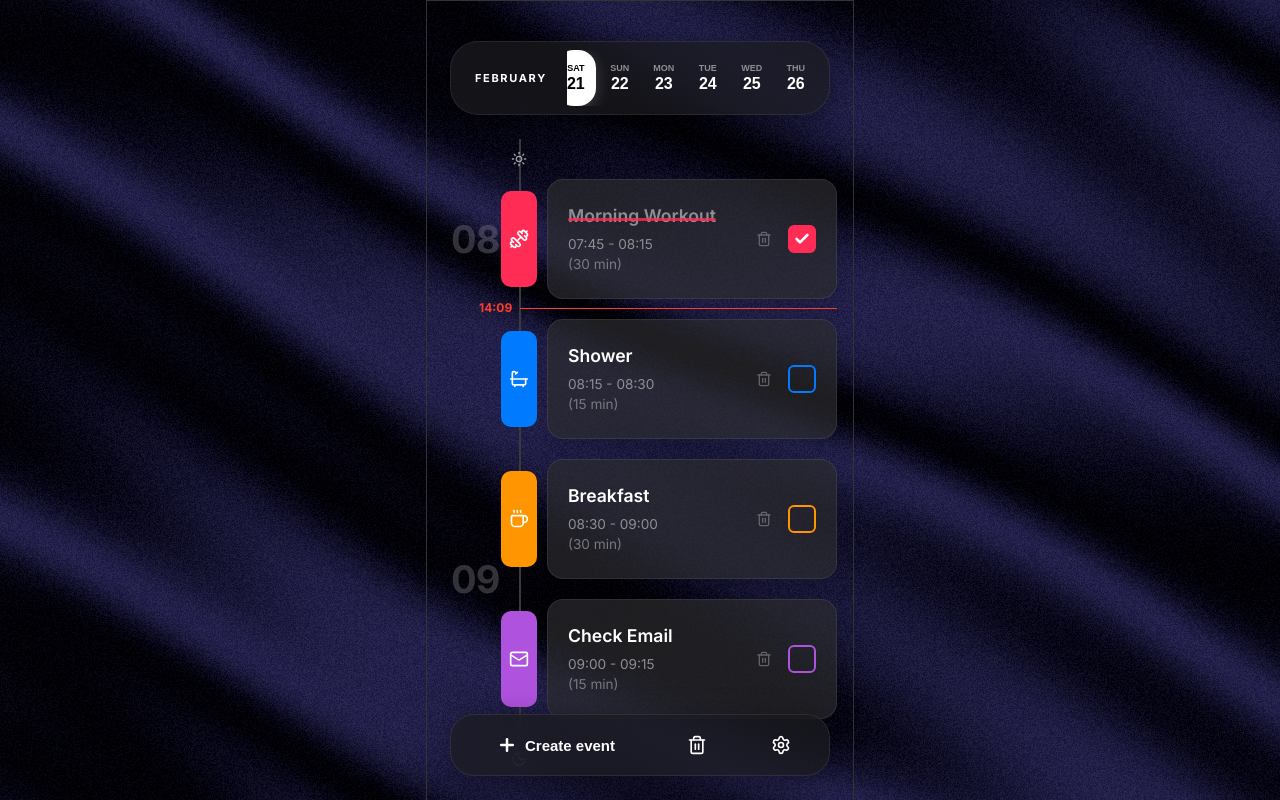
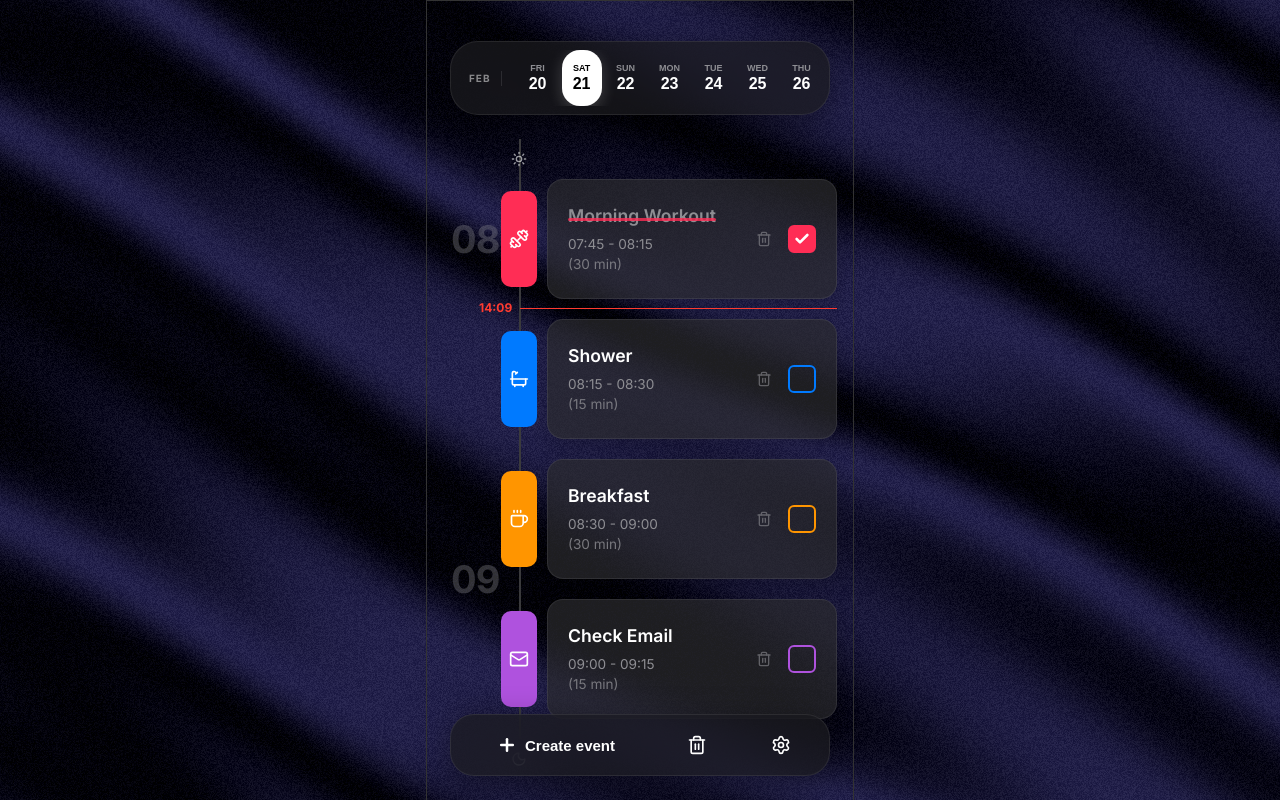
Before and after one commit to Johndenisnyagah/unfold, a React (Vite) app: page / in a window 1280 px wide. Shown: the top 800 px of the page. Built offline with nearby package versions, Linux system fonts and the light colour scheme.

Commit message:
feat: refine calendar centering, fix scroll animations, and polish UI transparency

```diff
--- a/src/App.tsx
+++ b/src/App.tsx
@@ -263,7 +263,8 @@ function App() {
         left: 0,
         right: 0,
         bottom: 0,
-        zIndex: -1
+        zIndex: -1,
+        pointerEvents: 'none'
       }}>
         <Silk
           speed={3}
@@ -278,6 +279,7 @@ function App() {
         padding: '40px 16px',
         minHeight: '100vh',
         position: 'relative',
+        zIndex: 1,
         display: 'flex',
         flexDirection: 'column',
         gap: '24px'
--- a/src/components/CalendarPill.tsx
+++ b/src/components/CalendarPill.tsx
@@ -8,6 +8,7 @@ interface CalendarPillProps {
 
 const CalendarPill: React.FC<CalendarPillProps> = ({ selectedDate, onDateSelect }) => {
     const scrollRef = useRef<HTMLDivElement>(null);
+    const containerRef = useRef<HTMLDivElement>(null);
     const today = new Date();
 
     // Generate 30 days (14 before today, today, 15 after today)
@@ -28,33 +29,42 @@ const CalendarPill: React.FC<CalendarPillProps> = ({ selectedDate, onDateSelect
     // Auto-center the selected date
     useEffect(() => {
         const centerDate = (behavior: ScrollBehavior = 'smooth') => {
-            if (scrollRef.current) {
-                const container = scrollRef.current;
-                const activeItem = container.querySelector('[data-active="true"]') as HTMLElement;
+            if (scrollRef.current && containerRef.current) {
+                const scrollArea = scrollRef.current;
+                const pill = containerRef.current;
+                const activeItem = scrollArea.querySelector('[data-active="true"]') as HTMLElement;
+
                 if (activeItem) {
-                    const scrollLeft = activeItem.offsetLeft - container.offsetWidth / 2 + activeItem.offsetWidth / 2;
-                    container.scrollTo({ left: scrollLeft, behavior });
+                    // Calculate center relative to the entire PILL, not just the scroll div
+                    // This ensures the active date is in the visual center of the component
+                    const itemCenter = activeItem.offsetLeft + activeItem.offsetWidth / 2;
+                    const pillCenter = pill.offsetWidth / 2;
+
+                    // We need to account for the fact that scrollRef might be offset by the Month label
+                    const scrollAreaOffset = scrollArea.offsetLeft;
+
+                    const scrollLeft = itemCenter - (pillCenter - scrollAreaOffset);
+                    scrollArea.scrollTo({ left: scrollLeft, behavior });
                 }
             }
         };
 
-        // Initial mount: use 'auto' for instant centering
         if (isFirstRender.current) {
             centerDate('auto');
-            // Small delay to ensure layout has settled on mount
             const timer = setTimeout(() => centerDate('auto'), 50);
             isFirstRender.current = false;
             return () => clearTimeout(timer);
         } else {
-            // Subsequent changes: use 'smooth'
             centerDate('smooth');
         }
     }, [selectedDate]);
 
-    const monthName = selectedDate.toLocaleDateString('en-US', { month: 'long' }).toUpperCase();
+    const monthName = selectedDate.toLocaleDateString('en-US', { month: 'short' }).toUpperCase();
 
     return (
-        <div style={{
+        <div
+            ref={containerRef}
+            style={{
                 backgroundColor: 'rgba(28, 28, 30, 0.7)',
                 backdropFilter: 'blur(20px)',
                 WebkitBackdropFilter: 'blur(20px)',
@@ -68,18 +78,21 @@ const CalendarPill: React.FC<CalendarPillProps> = ({ selectedDate, onDateSelect
                 width: '100%',
                 maxWidth: '380px',
                 margin: '0 auto',
-            overflow: 'hidden'
+                overflow: 'hidden',
+                position: 'relative'
+            }}
+        >
+            {/* Elegant Side Label: Month Name */}
+            <div style={{
+                color: 'rgba(255, 255, 255, 0.5)',
+                fontSize: '10px',
+                fontWeight: '900',
+                padding: '0 10px 0 6px',
+                letterSpacing: '0.1em',
+                borderRight: '1px solid rgba(255,255,255,0.1)',
+                whiteSpace: 'nowrap',
+                flexShrink: 0
             }}>
-            {/* Desktop Label: Month Name */}
-            <div style={{
-                color: 'white',
-                fontSize: '11px',
-                fontWeight: '800',
-                padding: '0 12px',
-                letterSpacing: '0.15em',
-                display: 'none',
-                whiteSpace: 'nowrap'
-            }} className="desktop-only">
                 {monthName}
             </div>
 
@@ -195,11 +208,8 @@ const CalendarPill: React.FC<CalendarPillProps> = ({ selectedDate, onDateSelect
                 .hide-scrollbar::-webkit-scrollbar {
                     display: none;
                 }
-                @media (min-width: 400px) {
-                    .desktop-only { display: block !important; }
-                }
             `}</style>
-        </div>
+        </div >
     );
 };
 
--- a/src/components/EventCard.tsx
+++ b/src/components/EventCard.tsx
@@ -36,10 +36,9 @@ const EventCard: FC<EventCardProps> = ({ event, index = 0, hasConflict = false,
         <motion.div
             initial={{ opacity: 0, x: -30, filter: 'blur(10px)' }}
             whileInView={{ opacity: 1, x: 0, filter: 'blur(0px)' }}
-            viewport={{ once: false, amount: 0.2 }}
+            viewport={{ once: false, amount: 0.1 }}
             transition={{
-                duration: 0.8,
-                delay: index * 0.1,
+                duration: 0.7,
                 ease: [0.21, 0.47, 0.32, 0.98]
             }}
             className="event-card-container"
```
Lines whose indentation alone changed are shown as unchanged.
